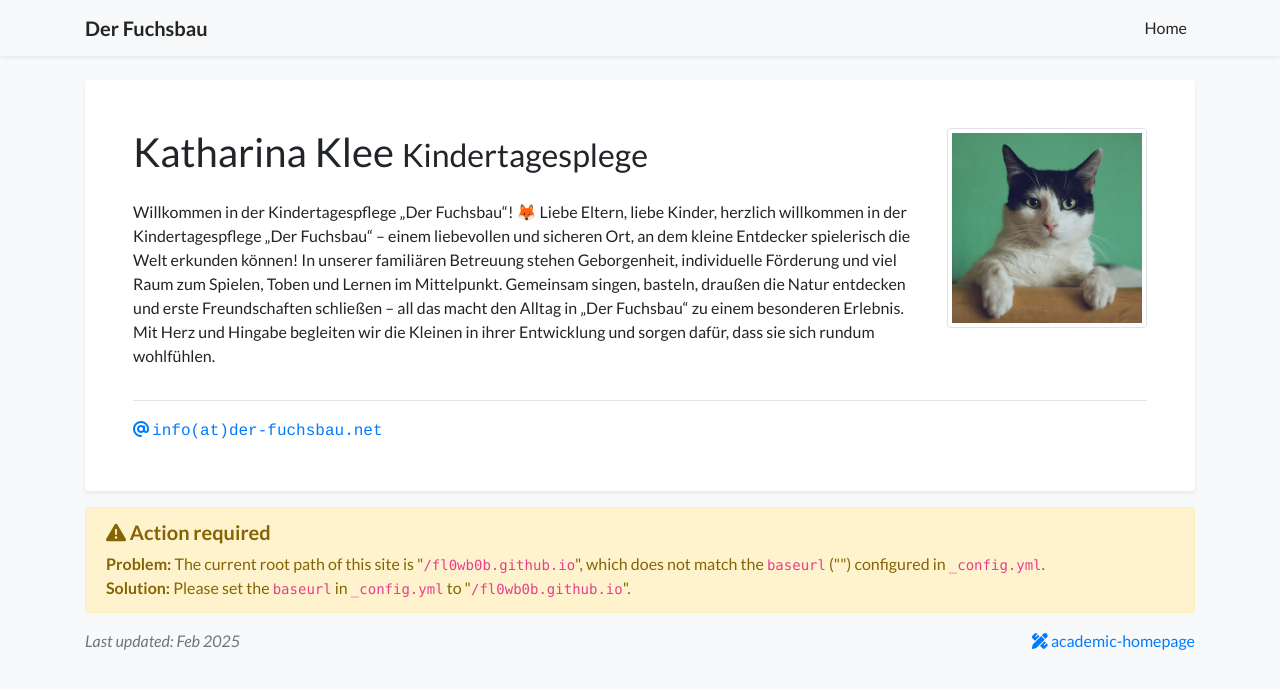
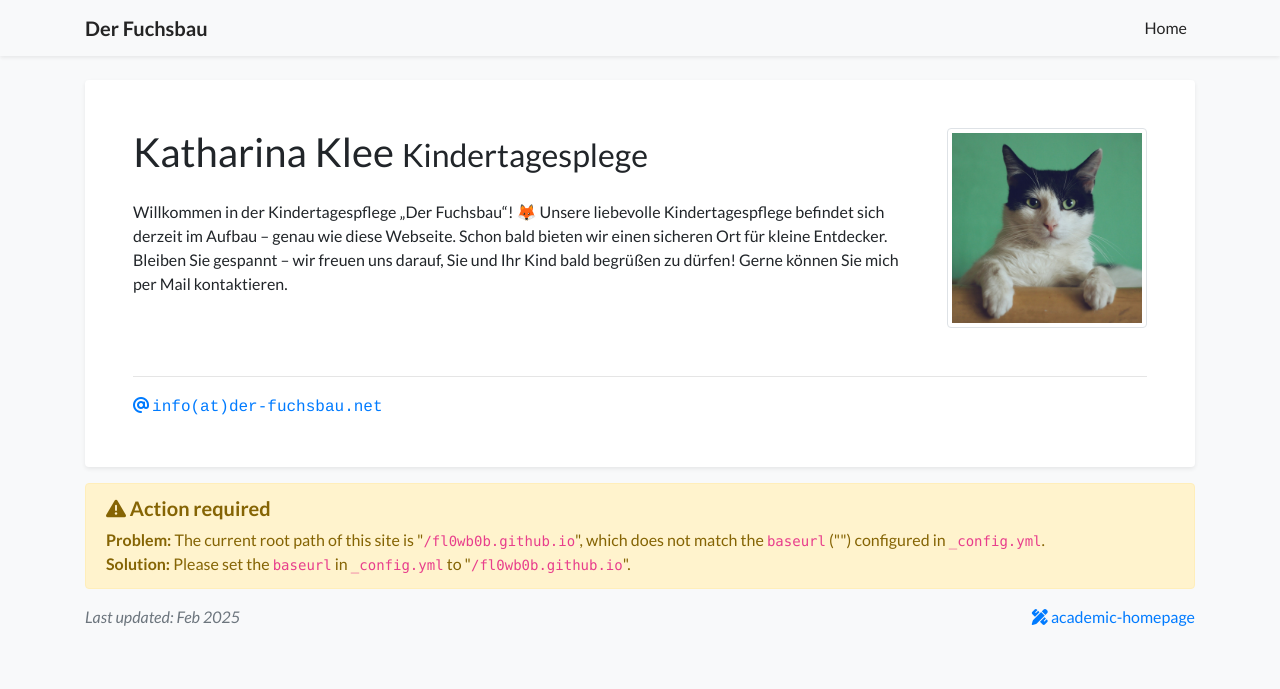
Before and after one commit to fl0wb0b/fl0wb0b.github.io, a Jekyll site: the page built from index.html, in a window 1280 px wide. Shown: the top 689 px of the page. Built offline with Jekyll 4.4.1, drawn with Linux system fonts in a browser that asks for light colours; nearby versions of some CDN libraries; a style sheet for code colours, icons or effects is not loaded.

Commit message:
Update profile.yml

```diff
--- a/_data/profile.yml
+++ b/_data/profile.yml
@@ -23,13 +23,11 @@ short_bio_text_justify: false
 short_bio: >-
   <p>
     Willkommen in der Kindertagespflege „Der Fuchsbau“! 🦊
-    Liebe Eltern, liebe Kinder,
 
-    herzlich willkommen in der Kindertagespflege „Der Fuchsbau“ – einem liebevollen und sicheren Ort, an dem kleine Entdecker spielerisch die Welt erkunden können!
-    In unserer familiären Betreuung stehen Geborgenheit, individuelle Förderung und viel Raum zum Spielen, Toben und Lernen im Mittelpunkt.
+    Unsere liebevolle Kindertagespflege befindet sich derzeit im Aufbau – genau wie diese Webseite. Schon bald bieten wir einen sicheren Ort für kleine Entdecker.
+    Bleiben Sie gespannt – wir freuen uns darauf, Sie und Ihr Kind bald begrüßen zu dürfen!
 
-    Gemeinsam singen, basteln, draußen die Natur entdecken und erste Freundschaften schließen – all das macht den Alltag in „Der Fuchsbau“ zu einem besonderen Erlebnis.
-    Mit Herz und Hingabe begleiten wir die Kleinen in ihrer Entwicklung und sorgen dafür, dass sie sich rundum wohlfühlen.
+    Gerne können Sie mich per Mail kontaktieren.
   </p>
 
 portrait_url: /assets/images/photos/portrait.jpg
```
